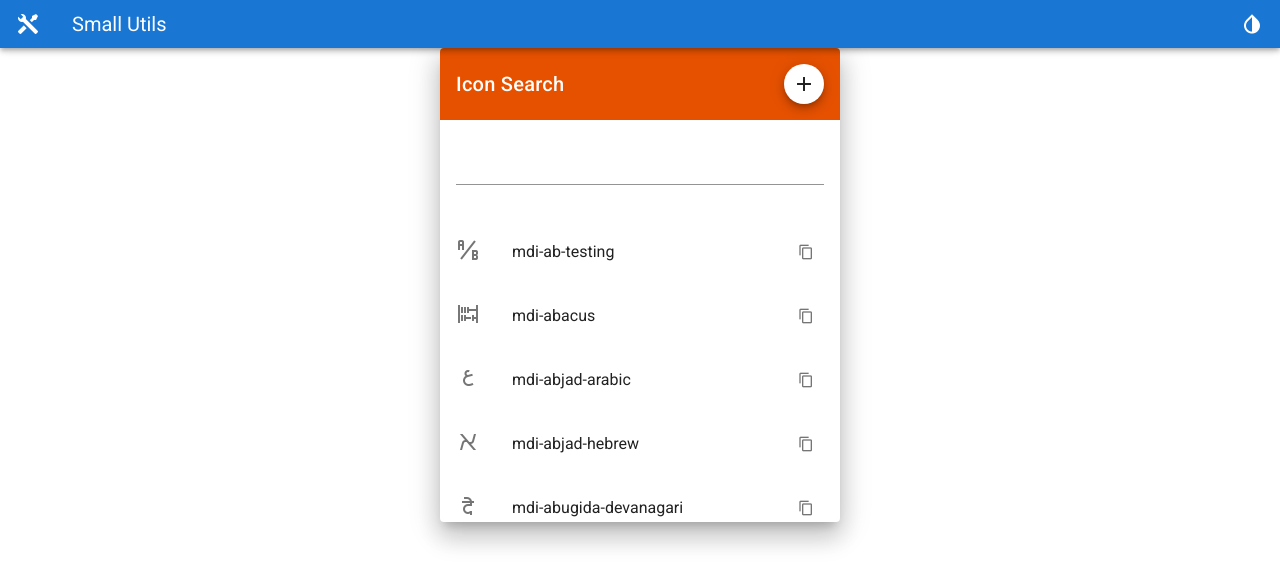
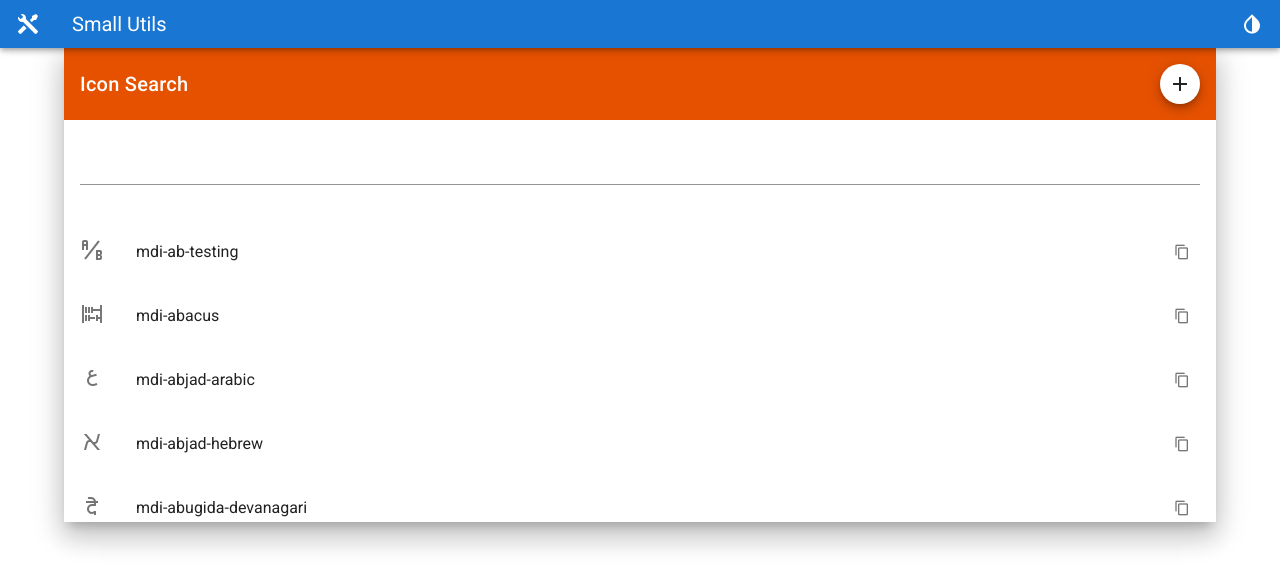
Before and after one commit to apmyhr/small-utils, a Vue app: page / in a window 1280 px wide. Shown: the top 588 px of the page. Built offline with nearby package versions, Linux system fonts and the light colour scheme.

Commit message:
sort results

```diff
--- a/src/pages/IconSearch/index.vue
+++ b/src/pages/IconSearch/index.vue
@@ -1,5 +1,5 @@
 <template>
-  <v-card elevation="16" max-width="400" class="mx-auto">
+  <v-card tile elevation="16" class="mx-auto" style="width: 90%">
     <v-card-title class="white--text orange darken-4">
       Icon Search
       <v-spacer></v-spacer>
@@ -67,7 +67,13 @@ export default {
     filteredIcons() {
       if (this.filterText) {
         let lowerCase = this.filterText.toLowerCase();
-        return this.icons.filter((p) => p.indexOf(lowerCase) != -1);
+        let filteredList = this.icons.filter((p) => p.indexOf(lowerCase) != -1);
+
+        //Sort it such that items with the filtered text in beginning will show up first
+        //When searching "file", this ensures "mdi-file" will show up long before "mdi-face-profile"
+        filteredList.sort(function(a, b){return a.indexOf(lowerCase)-b.indexOf(lowerCase)});
+
+        return filteredList;
       } else {
         return this.icons;
       }
```
